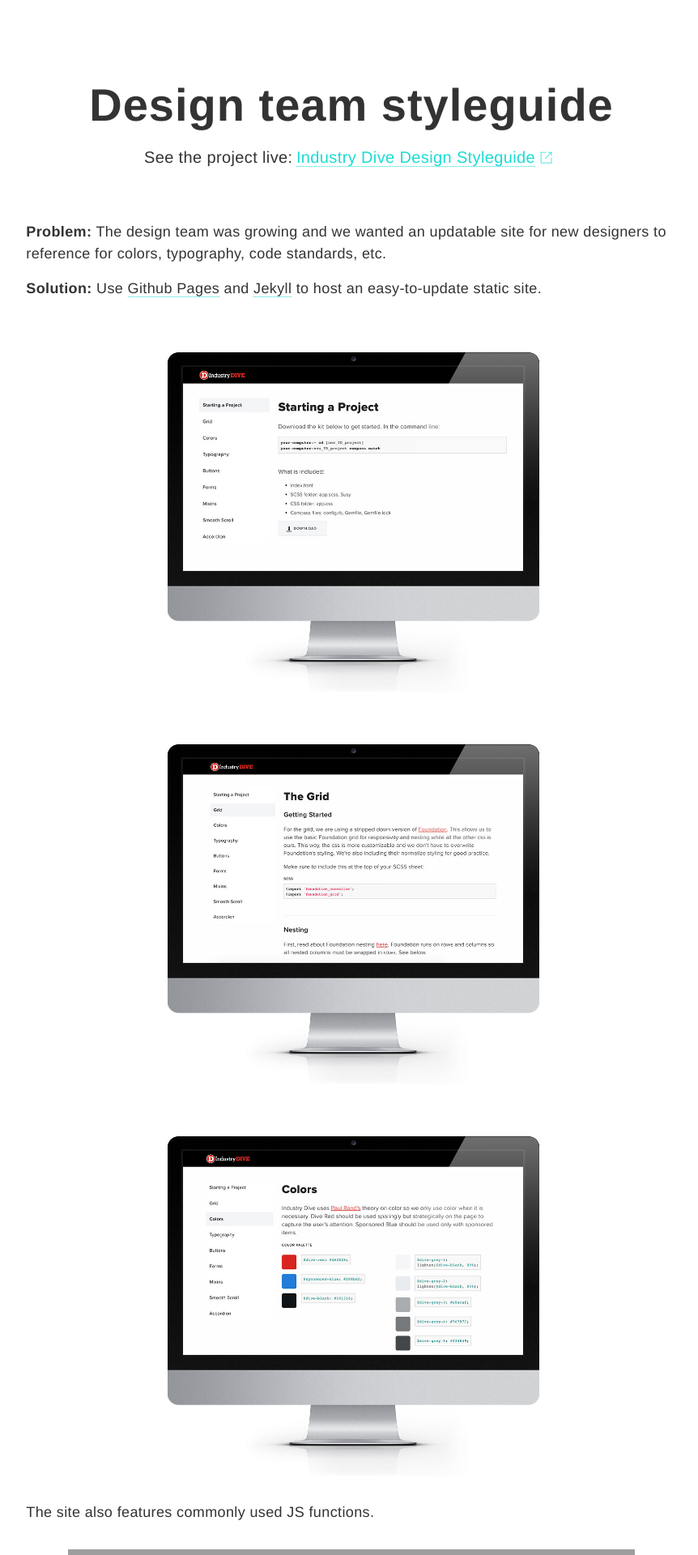
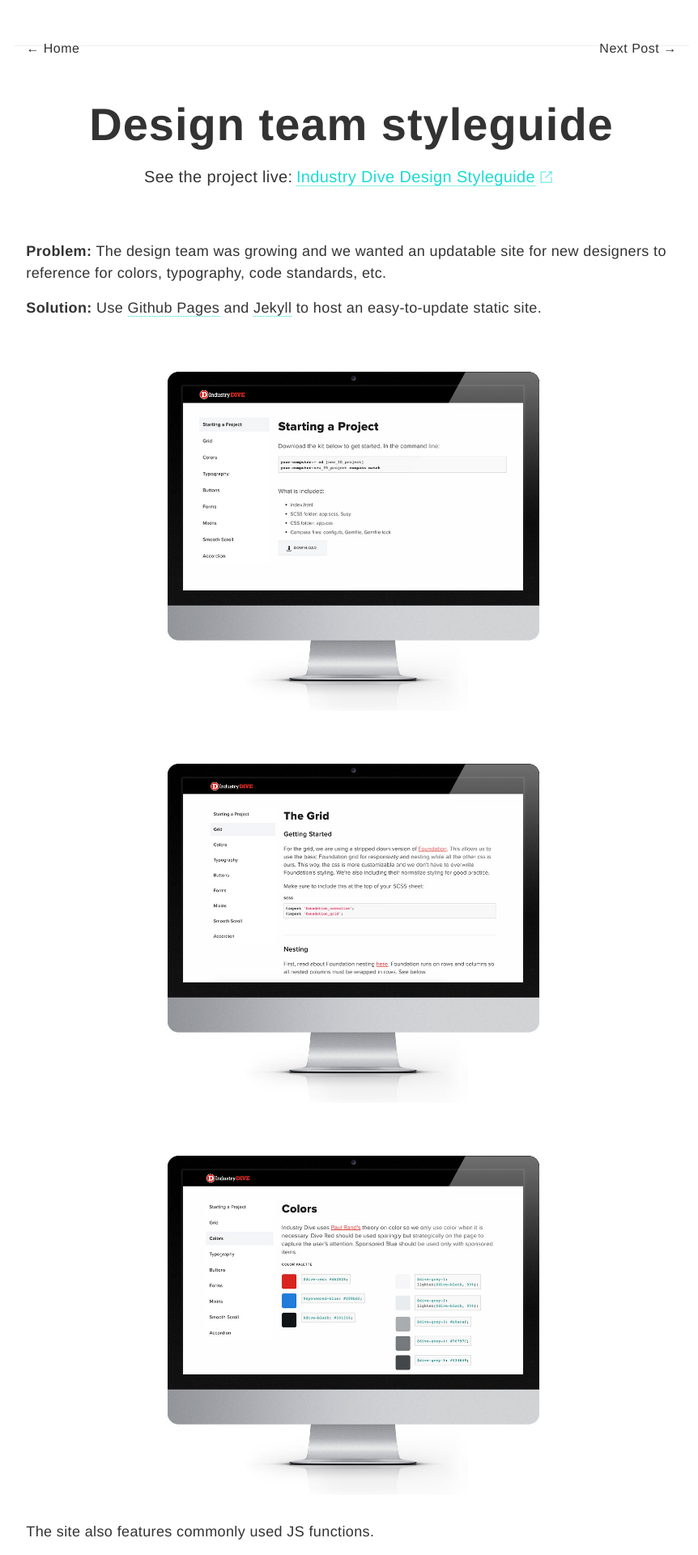
Before and after one commit to nancopeland/old-portfolio-site, a Jekyll site: the page built from _posts/2016-12-1-living-style-guide.markdown, in a window 1280 px wide. Shown: the top 1920 px of the page at 81% size, without its empty margins (206-1068 px from the left). Built offline with Jekyll 4.4.1, drawn with Linux system fonts in a browser that asks for light colours; nearby versions of some CDN libraries.

Commit message:
adds header to posts, still not done styling

```diff
--- a/_includes/menu.html
+++ b/_includes/nav.html
@@ -1,7 +1,15 @@
 <header role="banner">
 
-    <nav class="menu">
-        <div class="row">
+    <nav class="row menu">
+        <div class="menu-wrapper">
+            <div class="medium-6 columns">
+                <a href="/">&larr; Home</a>
+            </div>
+            <div class="medium-6 columns">
+                <a href="#" class="right">Next Post &rarr;</a>
+            </div>
+        </div>
+        <!--<div class="row">
             <div class="small-8 columns">
                 <a href="/">Nan Copeland</a>
             </div>
@@ -15,10 +23,10 @@
                     </span>
                 </button>
             </div>
-        </div>
+        </div>-->
     </nav>
 
-    <div class="menu-about">
+    <!--<div class="menu-about">
         <div class="row">
             <div class="medium-8 medium-centered columns">
                 <img src="img/pic_website.png">
@@ -31,6 +39,6 @@
                 </div>
             </div>
         </div>
-    </div>
+    </div>-->
 
 </header>
--- a/_layouts/default.html
+++ b/_layouts/default.html
@@ -4,8 +4,6 @@
     {% include head.html %}
 
     <body>
-
-        {% comment %} {% include menu.html %} {% endcomment %}
 
         <main class="row page-content" aria-label="Content">
             <div class="medium-10 medium-centered columns">
--- a/_layouts/post.html
+++ b/_layouts/post.html
@@ -1,6 +1,8 @@
 ---
 layout: default
 ---
+
+{% include nav.html %}
 
 <article class="post" itemscope itemtype="http://schema.org/BlogPosting">
 
--- a/_sass/partials/_menu.scss
+++ b/_sass/partials/_nav.scss
@@ -2,21 +2,15 @@
 
 // ======== DEFAULT menu ========
 .menu {
-	background: #fff;
-	box-shadow: 0px 0px 10px 0px rgba(50, 50, 50, 0.1);
-	padding: .75rem 0;
-    position: fixed;
-	top: 0;
-    width: 100%;
-  	z-index: 100;
   	transition: all .25s ease;
 	a {
 		border: 0;
-		font-size: 1.5rem;
-		margin: 0;
 		letter-spacing: .5px;
-		text-transform: lowercase;
 		transition: color .25s ease;
+	}
+	.menu-wrapper {
+		border-bottom: 1px solid #eee;
+		padding-bottom: .5rem;
 	}
 }
 .menu-list-wrapper {
--- a/assets/css/main.scss
+++ b/assets/css/main.scss
@@ -9,7 +9,7 @@
 // personal styling
 @import 'partials/variables';
 @import 'partials/universal';
-@import 'partials/menu';
+@import 'partials/nav';
 @import 'partials/home';
 @import 'partials/posts';
 @import 'partials/footer';
```
Also changed, not shown: 7 other files.
